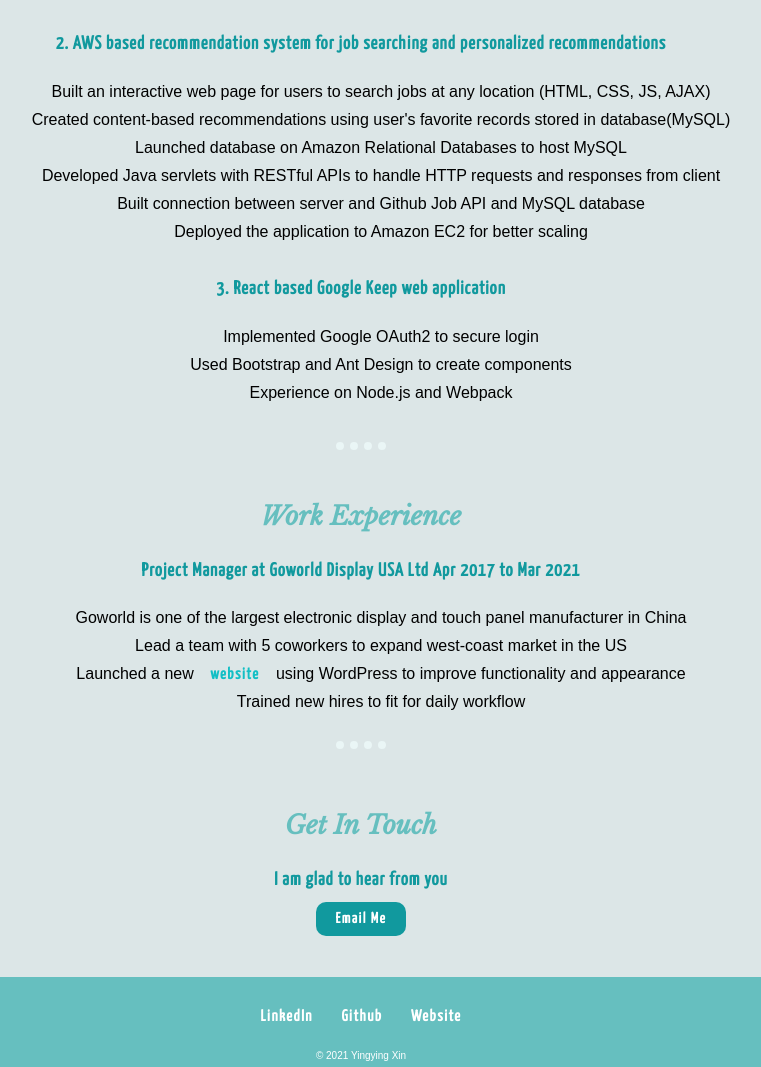
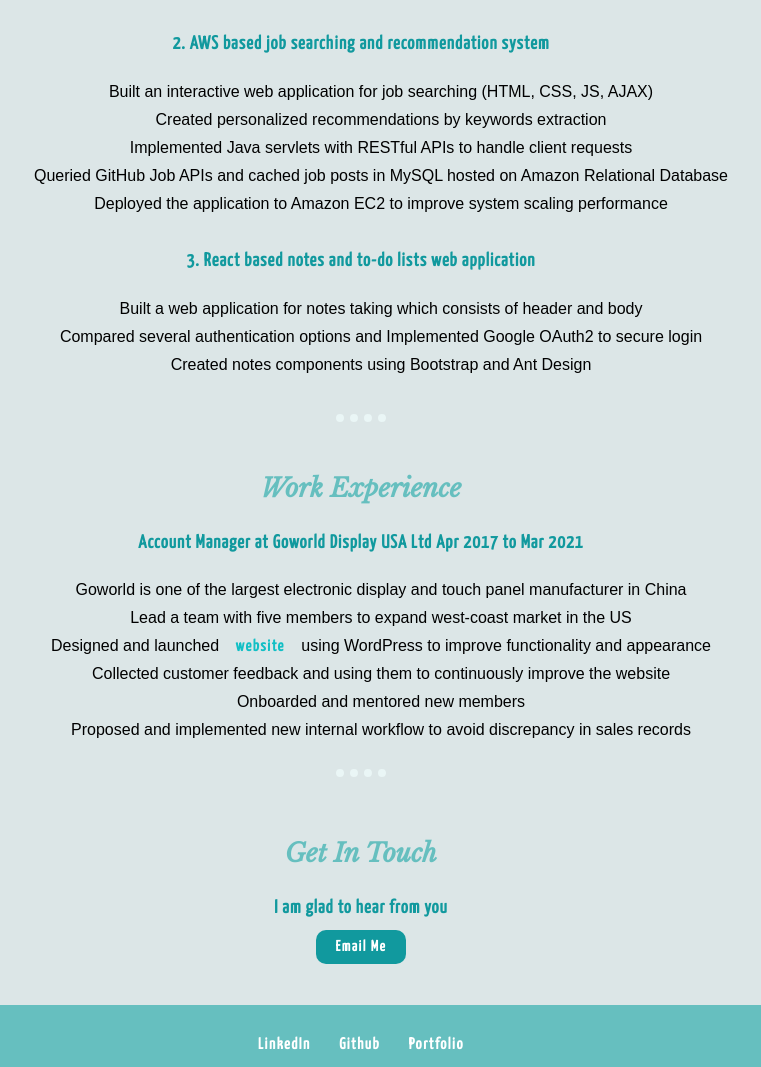
Before and after one commit to YingyingXin/My_CV, a plain HTML site: page index.html in a window 1280 px wide. Shown: the part 1645-2712 px from the top of the page, without its empty margins (279-1040 px from the left). Drawn offline with nearby package versions, Linux system fonts and the light colour scheme.

Commit message:
Update content for project 2 and 3, as well as work experience

```diff
--- a/index.html
+++ b/index.html
@@ -37,7 +37,7 @@
   <div class="skills">
     <h2>Qualifications</h2>
     <div class="skill-row">
-      <h3>Languages: C++, Javascript, HTML, CSS</h3>
+      <h3>Languages: C++, Java,Javascript, HTML, CSS</h3>
       <img class="skill-img" src="images\c.png" alt="c++">
       <img class="skill-img" src="images\javascript.png" alt="javascript">
       <img class="skill-img" src="images\html-5.png" alt="html 5">
@@ -72,23 +72,22 @@
     </div>
     <!-- project 2 -->
     <div class="project-row">
-      <h3>2. AWS based recommendation system for job searching and personalized recommendations</h3>
+      <h3>2. AWS based job searching and recommendation system</h3>
       <ul>
-        <li>Built an interactive web page for users to search jobs  at any location (HTML, CSS, JS, AJAX)</li>
-        <li>Created content-based recommendations using user's favorite records stored in database(MySQL)</li>
-        <li>Launched database on Amazon Relational Databases to host MySQL</li>
-        <li>Developed Java servlets with RESTful APIs to handle HTTP requests and responses from client</li>
-        <li>Built connection between server and Github Job API and MySQL database</li>
-        <li>Deployed the application to Amazon EC2 for better scaling</li>
+        <li>Built an interactive web application for job searching (HTML, CSS, JS, AJAX)</li>
+        <li>Created personalized recommendations by keywords extraction </li>
+        <li>Implemented Java servlets with RESTful APIs to handle client requests </li>
+        <li>Queried GitHub Job APIs and cached job posts in MySQL hosted on Amazon Relational Database </li>
+        <li>Deployed the application to Amazon EC2 to improve system scaling performance</li>
       </ul>
     </div>
     <!-- project 3 -->
     <div class="project-row">
-      <h3>3. React based Google Keep web application</h3>
+      <h3>3. React based notes and to-do lists web application</h3>
       <ul>
-        <li>Implemented Google OAuth2 to secure login </li>
-        <li>Used Bootstrap and Ant Design to create components</li>
-        <li>Experience on Node.js and Webpack</li>
+        <li>Built a web application for notes taking which consists of header and body</li>
+        <li>Compared several authentication options and Implemented Google OAuth2 to secure login </li>
+        <li>Created notes components using Bootstrap and Ant Design </li>
       </ul>
     </div>
   </div>
@@ -96,12 +95,14 @@
   <!-- Work experiences -->
   <div class="experience">
     <h2>Work Experience</h2>
-    <h3>Project Manager at Goworld Display USA Ltd Apr 2017 to Mar 2021</h3>
+    <h3>Account Manager at Goworld Display USA Ltd Apr 2017 to Mar 2021</h3>
     <ul>
       <li>Goworld is one of the largest electronic display and touch panel manufacturer in China </li>
-      <li>Lead a team with 5 coworkers to expand west-coast market in the US</li>
-      <li>Launched a new <a href="https://www.goworld-lcd.us/">website</a> using WordPress to improve functionality and appearance </li>
-      <li>Trained new hires to fit for daily workflow </li>
+      <li>Lead a team with five members to expand west-coast market in the US </li>
+      <li>Designed and launched <a href="https://www.goworld-lcd.us/">website</a> using WordPress to improve functionality and appearance </li>
+      <li>Collected customer feedback and using them to continuously improve the website </li>
+      <li>Onboarded and mentored new members</li>
+      <li>Proposed and implemented new internal workflow to avoid discrepancy in sales records</li>
     </ul>
   </div>
   <hr>
@@ -117,7 +118,7 @@
   <div class="bottom-container">
     <a class="footer-link" href="https://www.linkedin.com/in/yingyingxin">LinkedIn</a>
     <a class="footer-link" href="https://github.com/YingyingXin">Github</a>
-    <a class="footer-link" href="https://yingyingxin.github.io/My_CV/">Website</a>
+    <a class="footer-link" href="https://secret-retreat-62739.herokuapp.com/">Portfolio</a>
     <p class="footer">© 2021 Yingying Xin</p>
   </div>
   </body>
```
